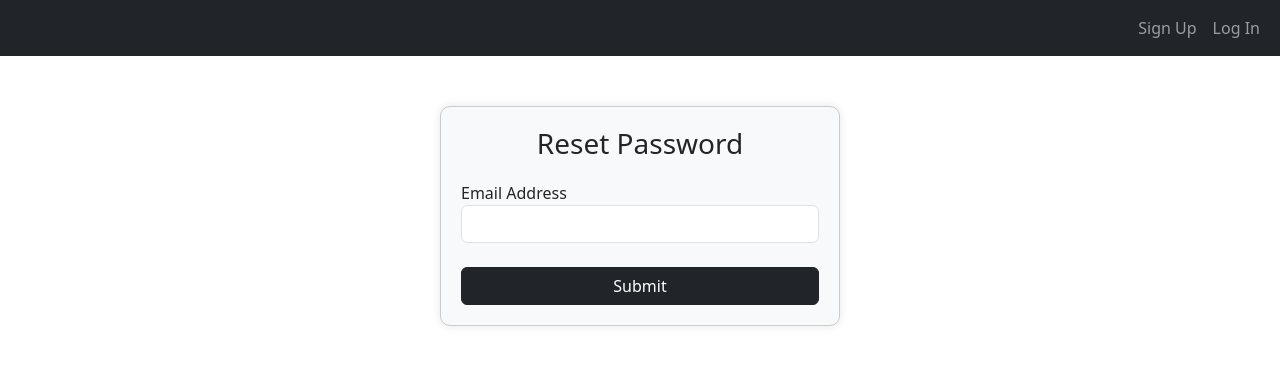
After one commit to Ughanze23/Msc-Cloud-devOps-Project, a Flask app: page /reset-password-request in a window 1280 px wide. The commit adds this page. Shown: the top 365 px of the page. Run offline with Flask 3, Linux system fonts and the light colour scheme.

Commit message:
implement reset password feature

```diff
--- a/application.py
+++ b/application.py
@@ -3,7 +3,8 @@ from website import create_app
 application = create_app()
 
 if __name__ == "__main__":
-    application.run(host='0.0.0.0', port=5000)
+#   application.run(host='0.0.0.0', port=5000)
+    application.run(debug=True)
 
 #if __name__ == "__main__":
  #   app = create_app()
--- a/website/auth.py
+++ b/website/auth.py
@@ -88,6 +88,47 @@ def sign_up():
     return render_template("sign-up.html", user=current_user)
 
 
+# ---------------------- reset password ------------------------------
+@auth.route("/reset-password-request", methods=["GET", "POST"])
+def reset_password_request():
+    if current_user.is_authenticated:
+        return redirect(url_for("views.home"))
+
+    if request.method == "POST":
+        email = request.form.get("email")
+        user = User.query.filter_by(email=email).first()
+
+        if user:
+            return redirect(url_for("auth.reset_password", user_id=user.id))
+        flash("Email address not found", "error")
+
+    return render_template("reset_password_request.html", user=current_user)
+
+@auth.route("/reset-password/<int:user_id>", methods=["GET", "POST"])
+def reset_password(user_id):
+    if current_user.is_authenticated:
+        return redirect(url_for("views.home"))
+
+    user = User.query.get_or_404(user_id)
+
+    if request.method == "POST":
+        password1 = request.form.get("password1")
+        password2 = request.form.get("password2")
+
+        if password1 != password2:
+            flash("Passwords don't match", "error")
+        elif len(password1) < 6:
+            flash("Password must be at least 6 characters", "error")
+        else:
+            user.password = generate_password_hash(password1, method="pbkdf2:sha256")
+            db.session.commit()
+            flash("Password has been reset", "success")
+            return redirect(url_for("auth.login"))
+
+    return render_template("reset_password.html", user=current_user)
+
+
+
 # ----------------- logout ----------------------
 @auth.route("/log-out")
 @login_required
--- a/website/templates/log-in.html
+++ b/website/templates/log-in.html
@@ -17,6 +17,9 @@
         </div>
         <br/>
         <button class="btn btn-dark w-100" type="submit">Login</button>
+        <div class="mt-3 text-center">
+            <a href="{{ url_for('auth.reset_password_request') }}">Forgot Password?</a>
+        </div>
     </form>
 </div>
 {% endblock %}
--- /dev/null
+++ b/website/templates/reset_password_request.html
@@ -0,0 +1,15 @@
+{% extends "base.html" %}
+{% block title %}Reset Password Request{% endblock %}
+{% block content %}
+<div class="login-container">
+    <h3>Reset Password</h3>
+    <form method="POST">
+        <div class="form-group">
+            <label for="email">Email Address</label>
+            <input type="email" id="email" name="email" class="form-control" required>
+        </div>
+        <br/>
+        <button class="btn btn-dark w-100" type="submit">Submit</button>
+    </form>
+</div>
+{% endblock %}
```
Also changed, not shown: website/templates/reset_password.html (added, +19 -0 lines), .github/workflows/CI_CD_pipeline.yml.
